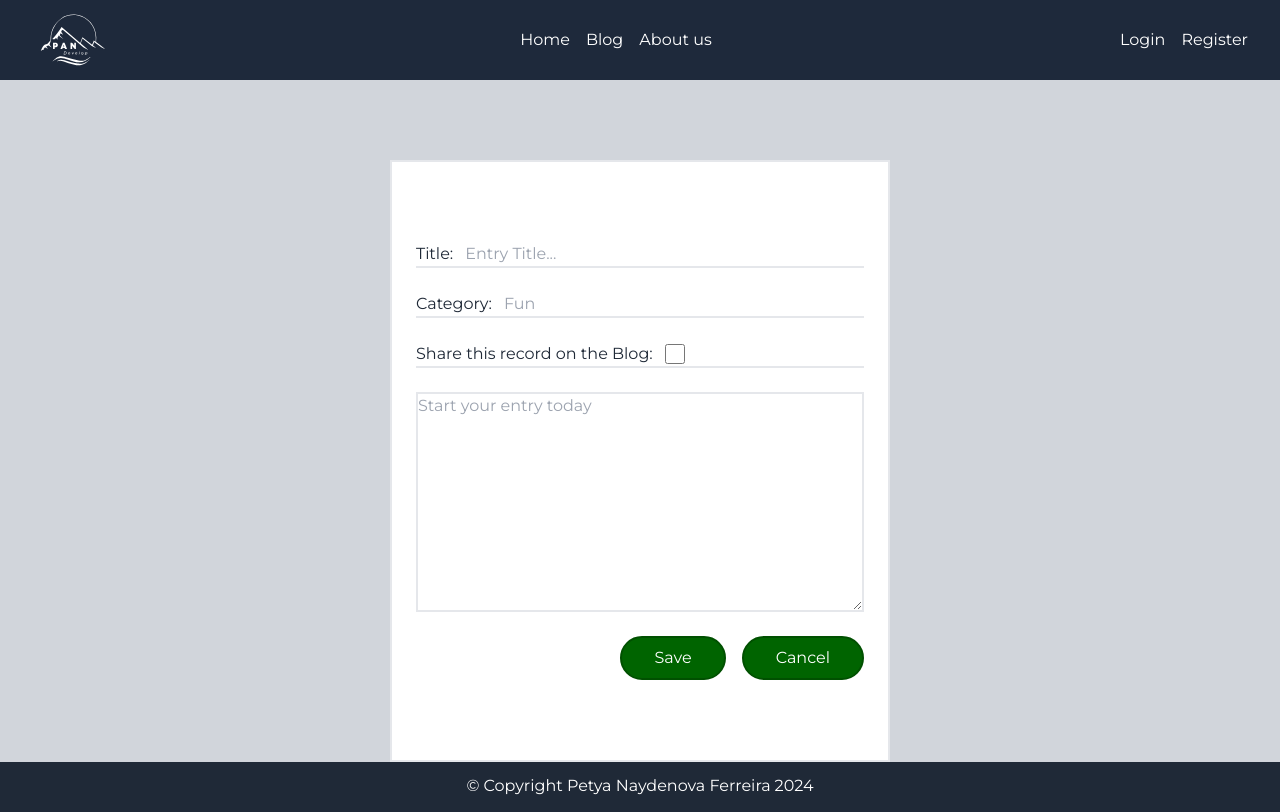
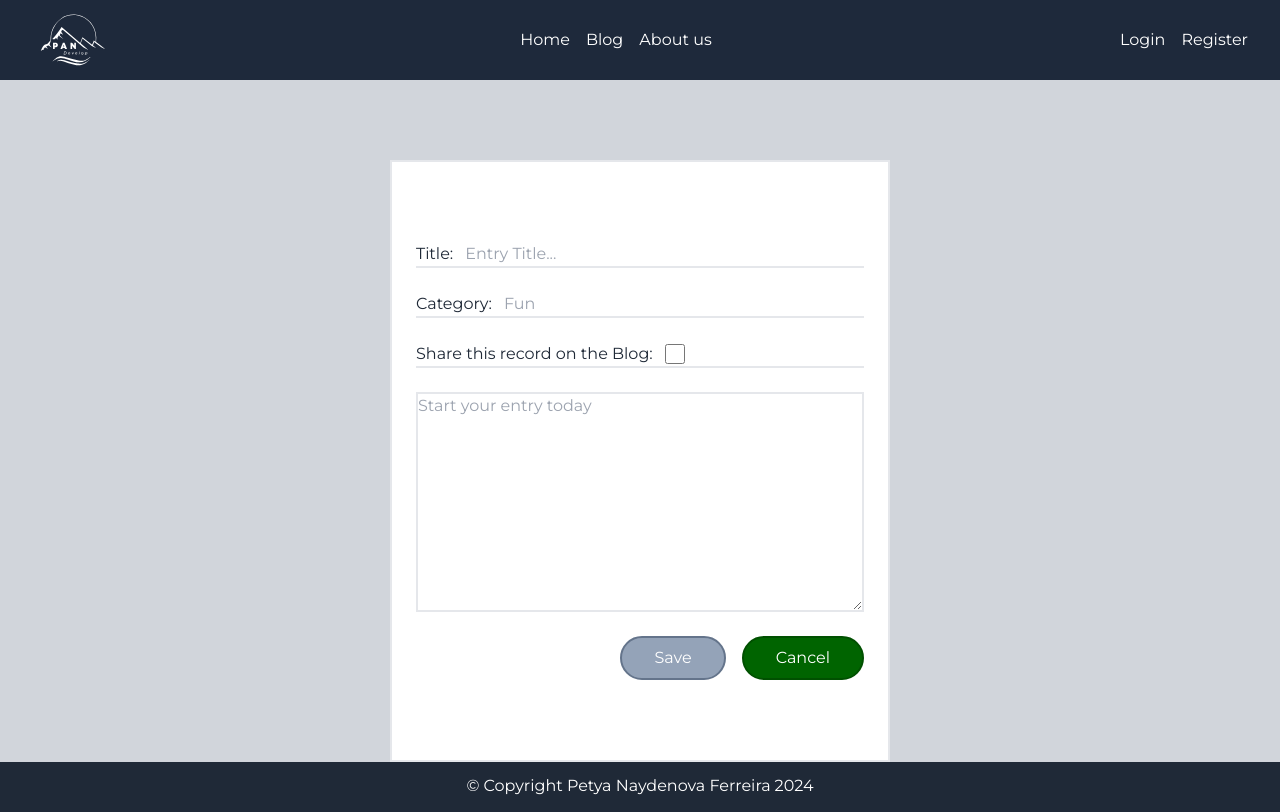
Before and after one commit to PetyaFerreiraDeveloper/journal, an Angular app: page /my-journal/1/edit in a window 1280 px wide. Built offline with nearby package versions, Linux system fonts and the light colour scheme; no server answers.

Commit message:
editEntry-disable save button if form is invalid

```diff
--- a/src/app/journal/edit-entry/edit-entry.component.html
+++ b/src/app/journal/edit-entry/edit-entry.component.html
@@ -90,6 +90,10 @@
   <div class="flex gap-4 self-end">
     <button
       class="border-2 bg-dark-green border-darker-green text-white rounded-full px-8 py-2 place-self-center"
+      [disabled]="form.invalid"
+      [ngClass]="{
+        'bg-slate-400 border-slate-500 cursor-not-allowed': form.invalid
+      }"
     >
       Save
     </button>
```
